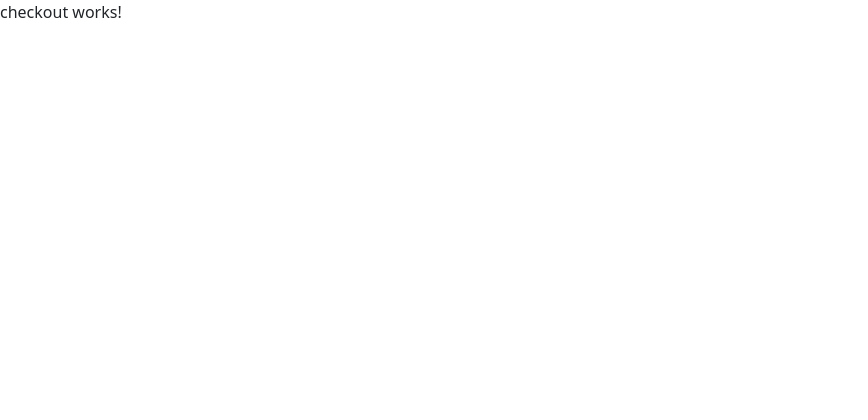
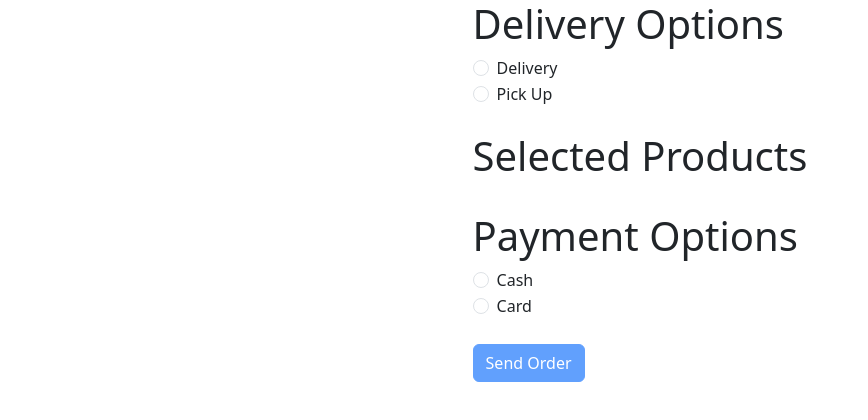
Before and after one commit to katedim/WeLead, an Angular app in the folder weLeadTeam2/: page /order/checkout in a window 1280 px wide. Shown: the top 420 px of the page, without its empty margins (0-868 px from the left). Built offline with nearby package versions, Linux system fonts and the light colour scheme.

Commit message:
order,checkout,countdown components

```diff
--- a/weLeadTeam2/src/app/components/checkout/checkout.component.html
+++ b/weLeadTeam2/src/app/components/checkout/checkout.component.html
@@ -1 +1,44 @@
-<p>checkout works!</p>
+<div style="display: flex; justify-content: center;">
+    <table>
+        <tr>
+            <h1>Delivery Options</h1>
+            <div class="form-check" *ngFor="let delivery of deliveryArr">
+                <input class="form-check-input"  type="radio" name="delivery" value="{{delivery.value}}" (change)="onChangeDelivery($event)" required>
+                <label>{{delivery.value}}</label>
+            </div>
+        </tr><br>
+        <tr>
+            <h1>Selected Products</h1>
+        </tr><br>
+        <tr>
+            <h1>Payment Options</h1>
+            <div class="form-check" *ngFor="let payment of paymentArr">
+                <input class="form-check-input"  type="radio" name="payment" value="{{payment.value}}" (change)="onChangePayment($event)" required>
+                <label>{{payment.value}}</label>
+            </div>
+        </tr><br>
+        <button type="button" class="btn btn-primary" data-bs-toggle="modal" data-bs-target="#orderInfoModal" (click)="sendOrder()" id="sendOrder" [disabled]="!isDeliveryAndPaymentSelected()">Send Order</button>
+    </table>
+</div>
+
+
+  <!-- Modal -->
+  <div class="modal fade" id="orderInfoModal" tabindex="-1" aria-labelledby="orderInfoModalLabel" aria-hidden="true">
+    <div class="modal-dialog">
+      <div class="modal-content">
+        <div class="modal-header">
+          <h5 class="modal-title" id="orderInfoModalLabel">Thank you!</h5>
+          <button type="button" class="btn-close" data-bs-dismiss="modal" aria-label="Close"></button>
+        </div>
+        <div class="modal-body">
+            <div *ngIf="deliveryOption == 'Delivery'; then thenBlock else elseBlock"></div>
+        </div>
+        <div class="modal-footer">
+          <button type="button" class="btn btn-secondary" data-bs-dismiss="modal">Close</button>
+        </div>
+      </div>
+    </div>
+  </div>
+
+<ng-template #thenBlock>Your order will be delivered to you at {{readyTime | date:"HH:mm"}}!</ng-template>
+<ng-template #elseBlock>Your order will be ready for pick up at {{readyTime | date:"HH:mm"}}!</ng-template>
--- a/weLeadTeam2/src/app/components/checkout/checkout.component.ts
+++ b/weLeadTeam2/src/app/components/checkout/checkout.component.ts
@@ -1,12 +1,43 @@
-import { Component } from '@angular/core';
+import { CommonModule } from '@angular/common';
+import { Component, Input } from '@angular/core';
 
 @Component({
   selector: 'app-checkout',
   standalone: true,
-  imports: [],
+  imports: [CommonModule],
   templateUrl: './checkout.component.html',
   styleUrl: './checkout.component.css'
 })
 export class CheckoutComponent {
+  @Input() messageFromOrder: string | undefined;
 
+  confirm: boolean = false;
+  sendTime: any;
+  deliveryArr = [{value: 'Delivery'},{value: 'Pick Up'}];
+  deliveryOption: any;
+  paymentArr = [{value: 'Cash'}, {value: 'Card'}];
+  paymentOption: any;
+  readyTime: any;
+
+
+  constructor() {}
+
+  sendOrder(){
+    this.confirm = true;
+    this.sendTime = new Date();
+    this.readyTime = new Date();
+    this.readyTime.setTime(this.sendTime.getTime() + (30 * 60 * 1000));
+  }
+
+  onChangeDelivery(event:any){
+    this.deliveryOption = event.target.value;
+  }
+
+  onChangePayment(event:any){
+    this.paymentOption = event.target.value;
+  }
+
+  isDeliveryAndPaymentSelected(): boolean {
+    return !!this.deliveryOption && !!this.paymentOption;
+  }
 }
--- /dev/null
+++ b/weLeadTeam2/src/app/components/countdown/countdown.component.html
@@ -0,0 +1,6 @@
+<div style="display: flex; justify-content: center; align-items: center; height: 50vh;">
+<div *ngIf="data">
+    {{data[0]?.orderTime | date:"HH:mm" }}
+    {{data[0]?.deliveryTime | date:"HH:mm" }}
+</div>
+</div>
--- a/weLeadTeam2/src/app/components/order/order.component.html
+++ b/weLeadTeam2/src/app/components/order/order.component.html
@@ -17,7 +17,7 @@
                 </div>
                 <div>
                     <button type="button" class="btn btn-primary">
-                        <a routerLinkActive="active" class="nav-link" routerLink="checkout">Send Order: {{getTotal()}}</a>
+                        <a routerLinkActive="active" class="nav-link" routerLink="checkout">Checkout: {{getTotal()}}</a>
                     </button>
                 </div>
             </div>
--- a/weLeadTeam2/src/app/components/order/order.component.ts
+++ b/weLeadTeam2/src/app/components/order/order.component.ts
@@ -16,6 +16,7 @@ export class OrderComponent {
   // orderData: Order[] = [];
   orderData: any;
   hasLoaded = false;
+  message = 'test';
 
   ngOnInit() {
     this.ordersService.getOrder()
```
Also changed, not shown: weLeadTeam2/src/app/components/countdown/countdown.component.ts (added, +25 -0 lines), weLeadTeam2/src/app/services/checkout-to-countdown.service.ts (added, +21 -0 lines), weLeadTeam2/src/assets/sample-data/Countdown.json (added, +7 -0 lines), weLeadTeam2/src/app/components/countdown/countdown.component.css (added).
